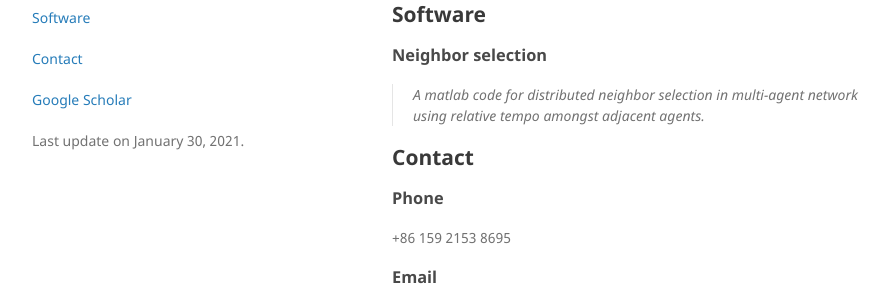
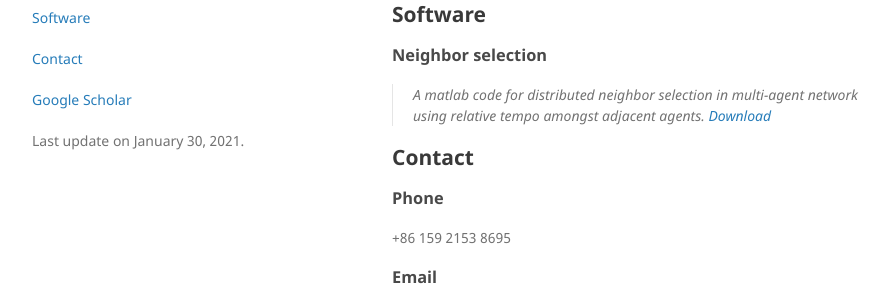
Before and after one commit to hbshao1201/shaohaibin.github.io, a Jekyll site: the page built from index.md, in a window 1280 px wide and 900 px high, scrolled down 520 px. Shown: the part 340-640 px from the top of the window, without its empty margins (178-1070 px from the left). Built offline with Jekyll 4.4.1, drawn with Linux system fonts in a browser that asks for light colours; our own code applies the rules of GitHub Pages for plain Markdown files.

Commit message:
Update index.md

```diff
--- a/index.md
+++ b/index.md
@@ -23,7 +23,7 @@
 <h2 id="Software">Software</h2>
 ### Neighbor selection
 
-> A matlab code for distributed neighbor selection in multi-agent network using relative tempo amongst adjacent agents.
+> A matlab code for distributed neighbor selection in multi-agent network using relative tempo amongst adjacent agents. [Download](./codes/neighbor-selection/main.zip)
 
 <h2 id="Contact">Contact</h2>
 ### Phone
```
